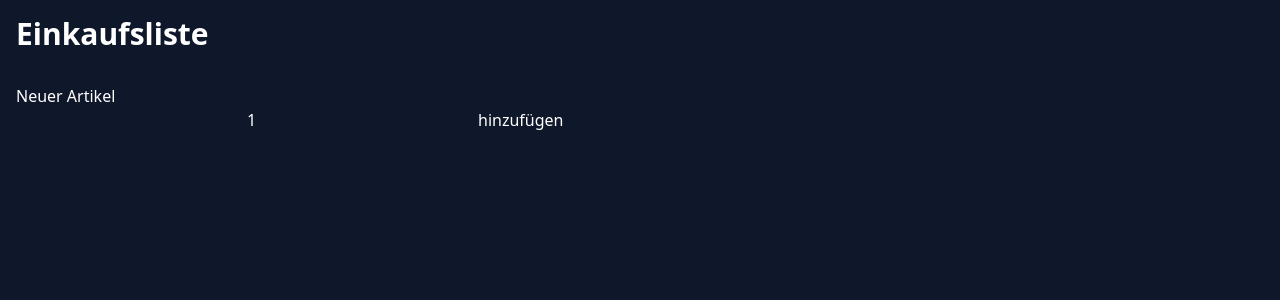
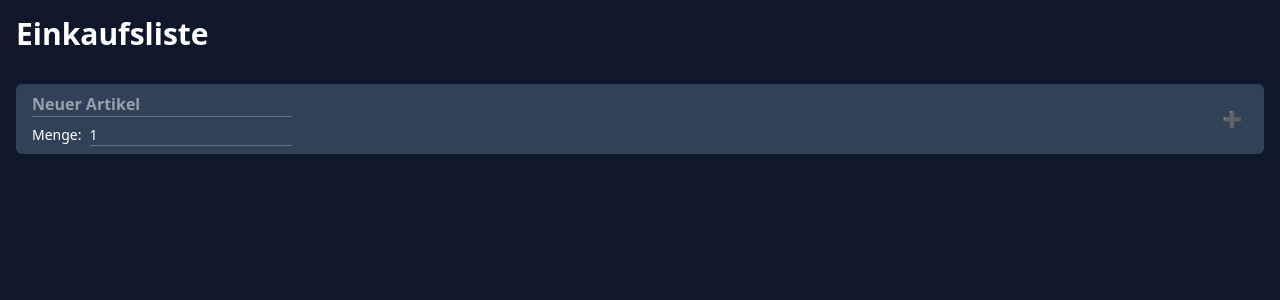
Before and after one commit to riedadr/shopping-list, a React (Vite) app: page / in a window 1280 px wide. Shown: the top 300 px of the page. Built offline with nearby package versions, Linux system fonts and the light colour scheme.

Commit message:
handle check

```diff
--- a/src/components/Form.tsx
+++ b/src/components/Form.tsx
@@ -32,16 +32,36 @@ const Form = () => {
 
 	return (
 		<section>
-			<h2>Neuer Artikel</h2>
-			<form onSubmit={submit}>
-				<input name="title" type="text" ref={titleRef} />
+			<form
+				className="bg-slate-700 rounded-md p-2 flex justify-between items-center px-4 py-2"
+				onSubmit={submit}
+			>
+				<div className="flex flex-col gap-2">
 					<input
+						className="border-b border-slate-500 font-bold"
+						name="title"
+						type="text"
+						placeholder="Neuer Artikel"
+						ref={titleRef}
+					/>
+					<div className="text-sm flex gap-2">
+						<p>Menge:</p>
+
+						<input
+							className="border-b border-slate-500"
 							name="amount"
 							type="number"
 							defaultValue={1}
 							ref={amountRef}
 						/>
-				<button type="submit">hinzufügen</button>
+					</div>
+				</div>
+				<button
+					className="size-8 rounded cursor-pointer hover:opacity-80"
+					type="submit"
+				>
+					➕
+				</button>
 			</form>
 			<div>{error}</div>
 		</section>
--- a/src/components/Item.tsx
+++ b/src/components/Item.tsx
@@ -13,7 +13,11 @@ const Item: React.FC<{ data: ItemType }> = ({ data }) => {
 	);
 
 	return (
-		<div className="shadow bg-slate-800 rounded-md flex justify-between items-center px-4 py-2">
+		<div
+			className={`shadow bg-slate-800 rounded-md flex justify-between items-center px-4 py-2 ${
+				data.checked ? "opacity-50" : "opacity-100"
+			}`}
+		>
 			<div className="flex gap-4">
 				<input type="checkbox" onChange={onChange} />
 				<div className="leading-none">
@@ -23,7 +27,12 @@ const Item: React.FC<{ data: ItemType }> = ({ data }) => {
 					</p>
 				</div>
 			</div>
-			<button onClick={() => removeItem(data.id)}>🗑️</button>
+			<button
+				className="size-8 rounded cursor-pointer hover:opacity-80"
+				onClick={() => removeItem(data.id)}
+			>
+				🗑️
+			</button>
 		</div>
 	);
 };
--- a/src/components/List.tsx
+++ b/src/components/List.tsx
@@ -1,11 +1,22 @@
+import { useMemo } from "react";
 import { useItems } from "../items-provider";
 import Item from "./Item";
 
 const List = () => {
 	const { items } = useItems();
+
+	const sortedItems = useMemo(() => {
+		return items.sort((a, b) => {
+			if (a.checked === b.checked) {
+				return a.title.localeCompare(b.title);
+			}
+			return a.checked ? 1 : -1;
+		});
+	}, [items]);
+
 	return (
-		<section>
-			{items.map((item) => (
+		<section className="grid gap-2">
+			{sortedItems.map((item) => (
 				<Item key={item.id} data={item} />
 			))}
 		</section>
```
Lines whose indentation alone changed are shown as unchanged.
